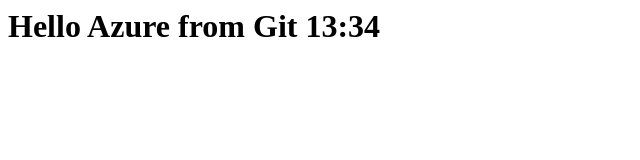
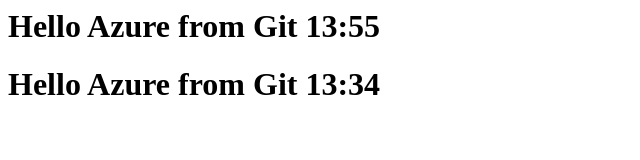
Before and after one commit to howardop/sonny, a plain HTML site: page index.html in a window 1280 px wide. Shown: the whole page, without its empty margins (0-640 px from the left). Drawn offline with Linux system fonts and the light colour scheme.

Commit message:
Hello Azure App Service

```diff
--- a/index.html
+++ b/index.html
@@ -1 +1,2 @@
+<h1>Hello Azure from Git 13:55</h1>
 <h1>Hello Azure from Git 13:34</h1>
```
